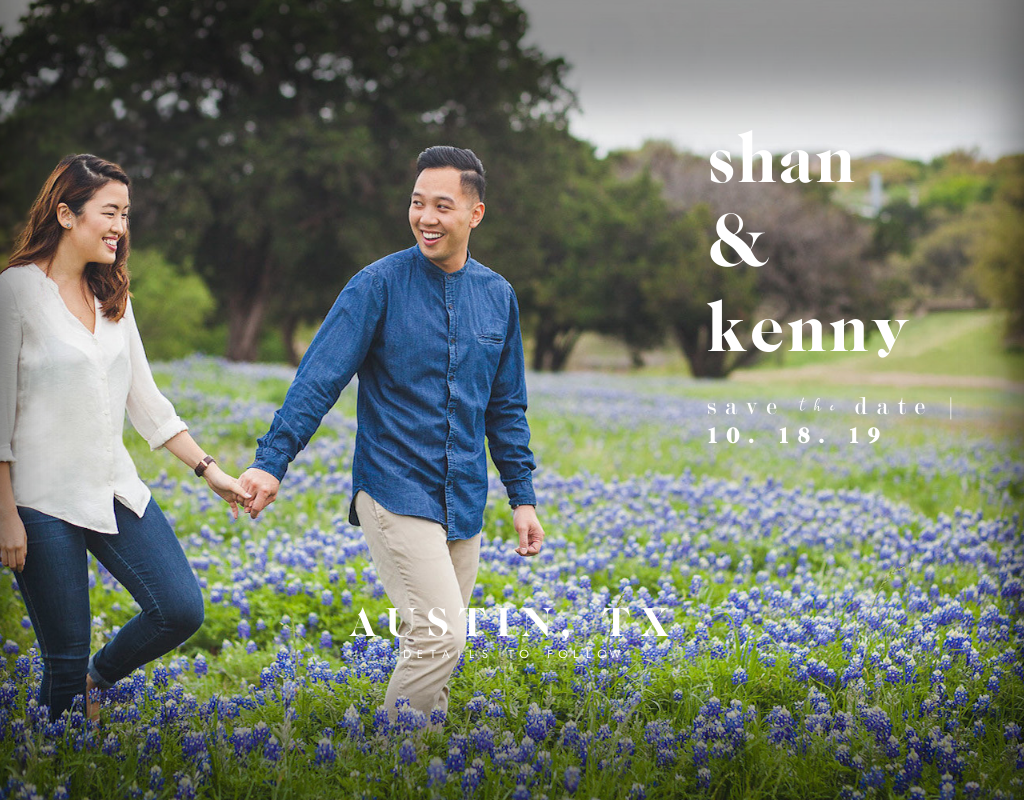
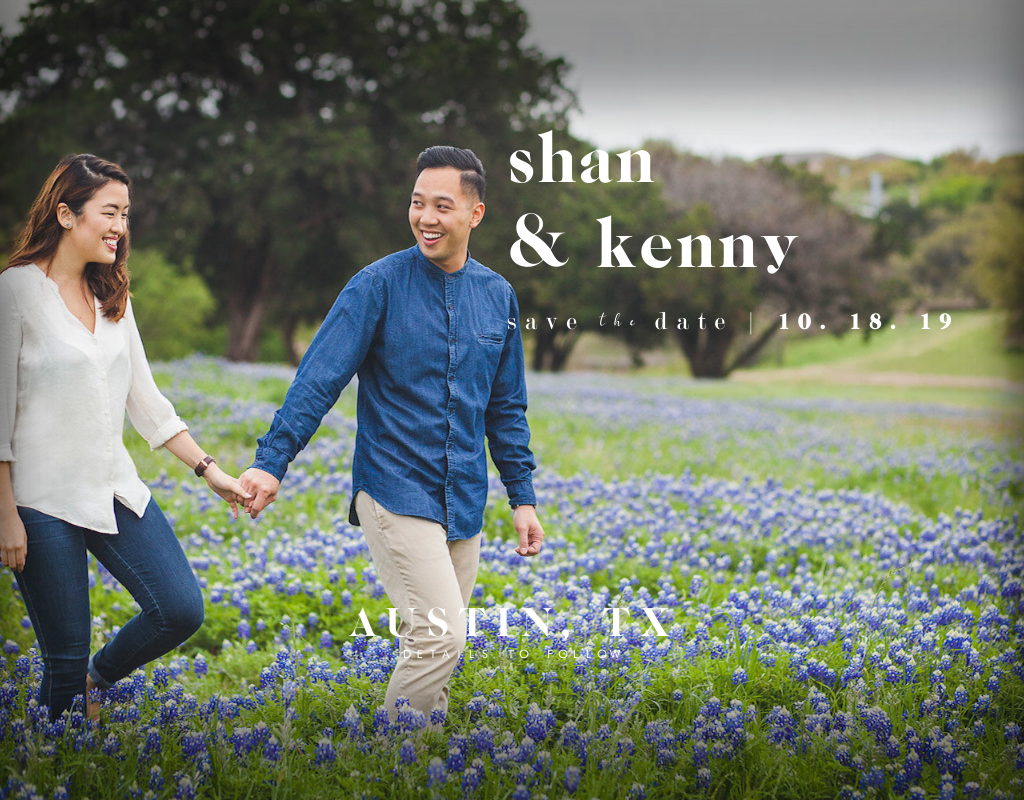
Before and after one commit to kenny-vo/kenny-shan-react, a React (Create React App) app: page / in a window 1024 px wide. Built offline with nearby package versions, Linux system fonts and the light colour scheme.

Commit message:
adjusted for ipad

```diff
--- a/src/App.scss
+++ b/src/App.scss
@@ -57,7 +57,7 @@
   text-decoration: none;
 }
 
-@media only screen and (min-width:992px) {
+@media only screen and (min-width:1024px) {
   .hero {
     background: url("/images/shan-kenny-engagement.jpg");
     background-size: cover;
@@ -166,7 +166,7 @@
   text-decoration: none;
   cursor: pointer;
 }
-@media only screen and (min-width:768px) and (max-width:991){
+@media only screen and (min-width:769px) and (max-width:1024px){
   .hero {
     background: url("/images/shan-kenny-engagement.jpg");
     background-size: cover;
@@ -211,7 +211,7 @@
   }
 
   .header-text-box {
-    padding-left: 680px !important;
+    padding-left: 480px !important;
     text-align: left;
     color: white;
   }
```
